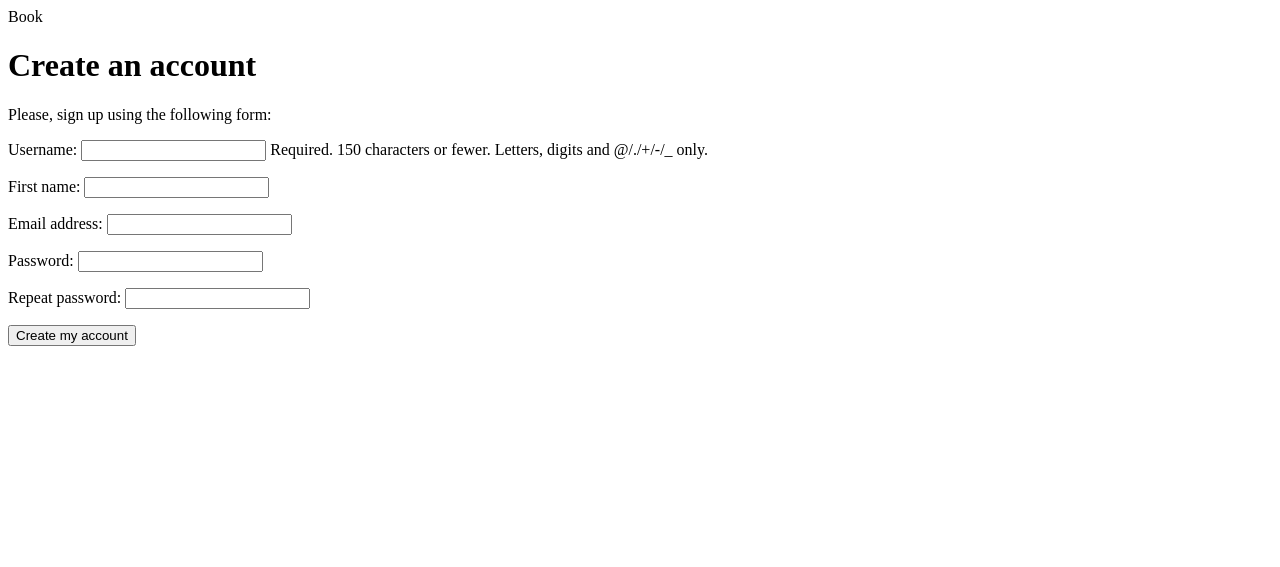
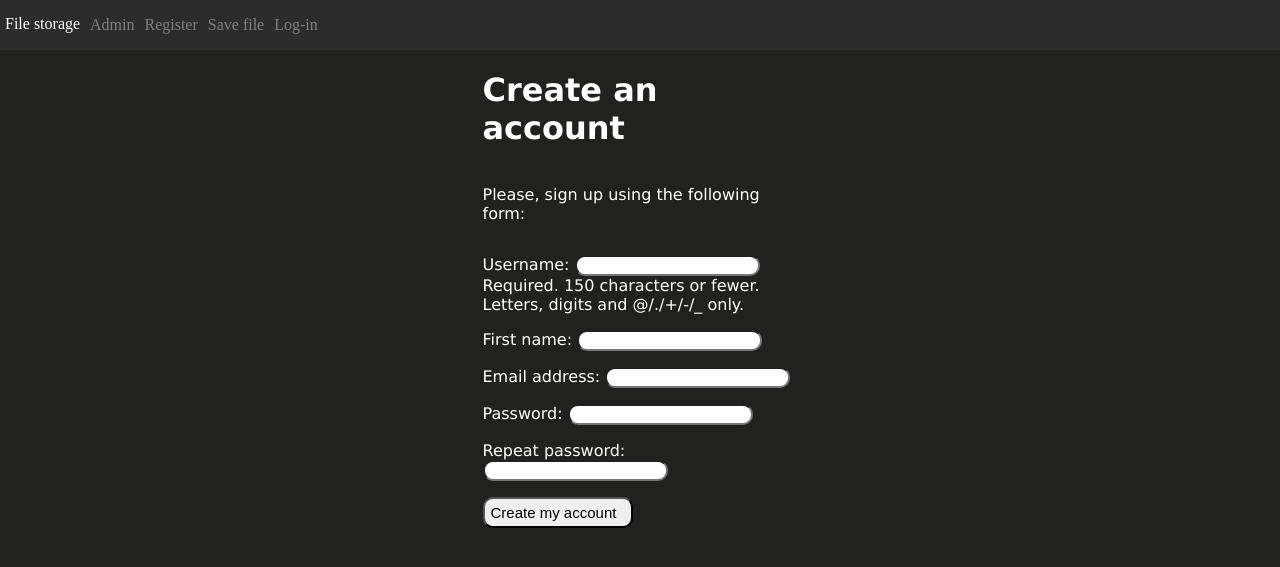
Before and after one commit to zifrit/work_project, a Django app: page /register/ in a window 1280 px wide. Shown: the top 567 px of the page. Run offline with Django 4.2, Linux system fonts and the light colour scheme.

Commit message:
добавление css

```diff
--- a/file_storage/file_storage/settings.py
+++ b/file_storage/file_storage/settings.py
@@ -124,7 +124,9 @@ USE_TZ = True
 STATIC_URL = 'static/'
 MEDIA_URL = '/media/'
 MEDIA_ROOT = BASE_DIR / 'media'
-
+STATICFILES_DIRS = [
+    BASE_DIR / "static",
+]
 # Default primary key field type
 # https://docs.djangoproject.com/en/4.0/ref/settings/#default-auto-field
 
--- a/file_storage/site_storage/admin.py
+++ b/file_storage/site_storage/admin.py
@@ -7,7 +7,7 @@ from .models import Book, TegBook
 @admin.register(Book)
 class BookAdmin(admin.ModelAdmin):
     list_display = ('id', 'title', 'book', 'teg')
-    # search_fields = ('title','id','teg')
+    search_fields = ('title','teg')
     list_editable = ('teg','book','title')
     list_filter = ('teg',)
     pass
--- a/file_storage/site_storage/templates/base.html
+++ b/file_storage/site_storage/templates/base.html
@@ -1,13 +1,23 @@
+<!--{% load static %}-->
 <!DOCTYPE html>
 <html>
 <head>
     <title>{% block title %}{% endblock %}</title>
+    <link href="{% static 'css/base.css' %}" rel="stylesheet">
 </head>
 <body>
-<div id="header">
-    <span class="logo">Book</span>
+<div id="header" class="grw">
+    <span class="logo">File storage</span>
+    <aside class="main-menu">
+        <ul>
+            <li><a href="/admin">Admin</a></li>
+            <li><a href="{% url 'register'%}">Register</a></li>
+            <li><a href="{% url 'save_file'%}">Save file</a></li>
+            <li><a href="{% url 'login'%}">Log-in</a></li>
+        </ul>
+    </aside>
 </div>
-<div id="content">
+<div id="content" class="test-css">
     {% block content %}
     {% endblock %}
 </div>
--- a/file_storage/site_storage/templates/site_storage/register.html
+++ b/file_storage/site_storage/templates/site_storage/register.html
@@ -3,6 +3,7 @@
 {% block title %}Create an account{% endblock %}
 
 {% block content %}
+<div class="register">
     <h1>Create an account</h1>
     <p>Please, sign up using the following form:</p>
     <form action="." method="post">
@@ -10,4 +11,5 @@
         {% csrf_token %}
         <p><input type="submit" value="Create my account"></p>
     </form>
+</div>
 {% endblock %}
--- a/file_storage/site_storage/urls.py
+++ b/file_storage/site_storage/urls.py
@@ -1,12 +1,15 @@
 from django.urls import path
 from . import views
 from rest_framework.urlpatterns import format_suffix_patterns
+
+from django.conf import settings
+from django.conf.urls.static import static
 
 urlpatterns = [
     path('save/', views.save_file.as_view(), name='save_file'),
     path('book_list/', views.BookView.as_view()),
     path('book_list/<int:pk>/', views.BookDetail.as_view()),
-    path('login/', views.user_login.as_view()),
+    path('login/', views.user_login.as_view(), name='login'),
     path('register/', views.register, name = 'register'),
     path('', views.user_login.as_view()),
 ]
--- a/file_storage/site_storage/views.py
+++ b/file_storage/site_storage/views.py
@@ -28,32 +28,27 @@ class BookDetail(generics.RetrieveAPIView):
 
 class user_login(View):
     def post(self, request):
-        if request.method == 'POST':
-            form = LoginForm(request.POST)
-            if form.is_valid():
-                cd = form.cleaned_data
-                user = authenticate(username=cd['username'], password=cd['password'])
-                if user is not None:
-                    if user.is_active:
-                        login(request, user)
-                        response = redirect('/save/')
-                        return response
-                    else:
-                        response = redirect('/login/')
-                        return response
-                else:
-                    response = redirect('/login/')
+        form = LoginForm(request.POST)
+        if form.is_valid():
+            cd = form.cleaned_data
+            user = authenticate(username=cd['username'], password=cd['password'])
+            if user is not None:
+                if user.is_active:
+                    login(request, user)
+                    response = redirect('/save/')
                     return response
-        else:
-            form = LoginForm()
-        return render(request, 'site_storage/login.html', {'form': form})
+                response = redirect('/login/')
+                return response
+            response = redirect('/login/')
+            return response
 
     def get(self, request):
         form = LoginForm()
         return render(request, 'site_storage/login.html', {'form': form})
 
 
-class save_file(LoginRequiredMixin,View):
+
+class save_file(LoginRequiredMixin, View):
     def post(self, request):
         if request.method == 'POST' and request.FILES:
             file = request.FILES['myfile1']
--- /dev/null
+++ b/file_storage/static/css/base.css
@@ -0,0 +1,72 @@
+.grw {
+    position: relative;
+    width: 100%;
+    height: 50px;
+    background: #2c2c2c;
+    display: flex;
+}
+.main-menu ul {
+    list-style: none;
+    display: flex;
+    padding-inline-start: 0;
+}
+.main-menu ul a{
+    color: gray;
+    text-decoration: none;
+    padding: 5px;
+}
+.main-menu ul a:hover{
+    color: #7893b3;
+}
+body {
+    margin: 0;
+    padding: 0;
+    background: #21211f;
+}
+.logo {
+    color: white;
+    margin-top: 15px;
+    margin-left: 5px;
+    width: 80px;
+}
+
+/*css для файла login.html and register.html*/
+
+.login h1, h2, h3, h4, h5, p{
+    color: white;
+    font-family: "Verdana";
+}
+.login {
+    /*display: flex;*/
+    display: flex;
+    position: relative;
+    margin: auto;
+    width: 300px;
+    flex-direction: column;
+}
+#id_password, #id_username, #id_password2, #id_email, #id_first_name{
+    border-radius: 10px;
+}
+
+input[value='Log-in'],input[value="Create my account"]{
+    border-radius: 10px;
+    padding-right: 15px;
+    padding-bottom: 5px;
+    padding-top: 5px;
+    font-size: 15px;
+}
+
+.register {
+        display: flex;
+    position: relative;
+    margin: auto;
+    width: 315px;
+    flex-direction: column;
+}
+.register h1, h2, h3, h4, h5, p{
+    color: white;
+    font-family: "Verdana";
+}
+/*aside {*/
+/*    float: bottom;*/
+/*}*/
```
Also changed, not shown: file_storage/site_storage/templates/site_storage/dowload_site.html (+6 -9 lines), file_storage/site_storage/templates/site_storage/login.html (+8 -0 lines).
